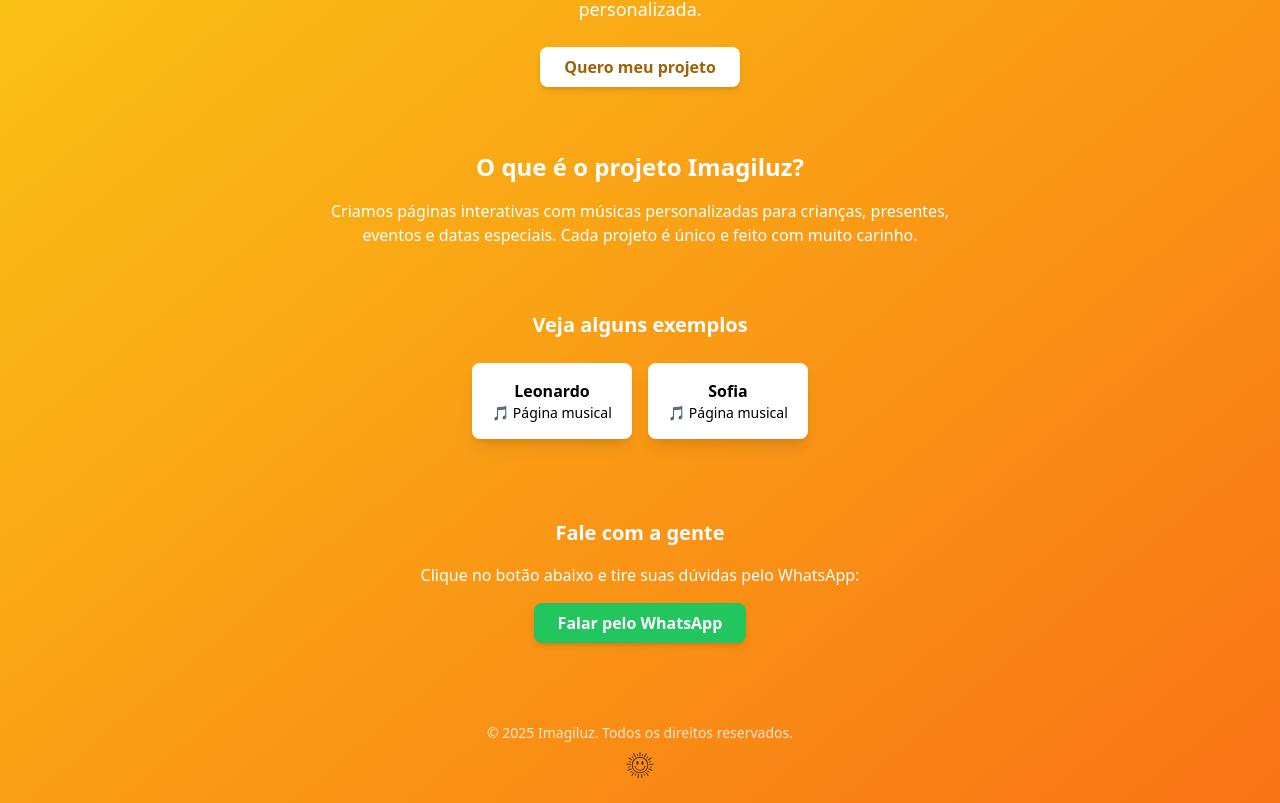
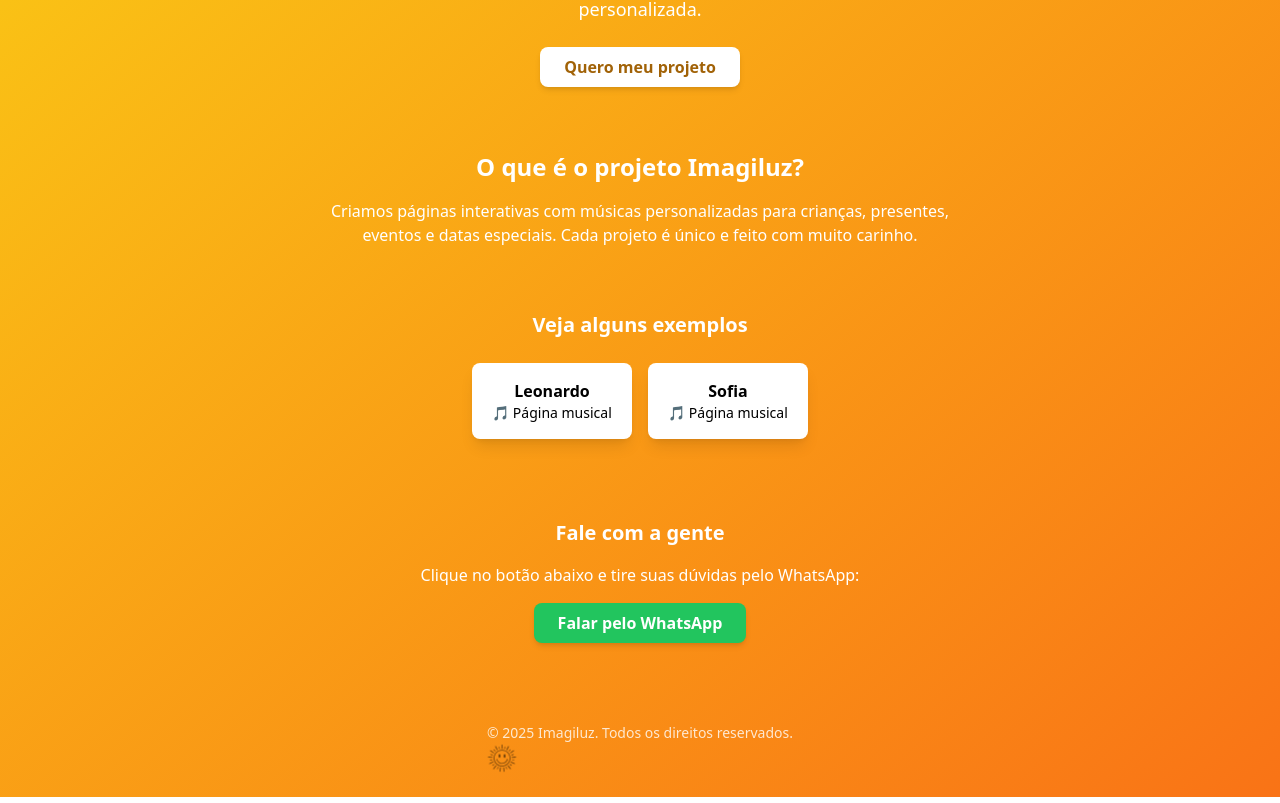
Before and after one commit to Cerebrocyber/testando2, a Next.js app: page /teste in a window 1280 px wide. Shown: the part 252-1055 px from the top of the page. Built offline with nearby package versions, Linux system fonts and the light colour scheme.

Commit message:
Update index.tsx

```diff
--- a/src/pages/teste/index.tsx
+++ b/src/pages/teste/index.tsx
@@ -77,7 +77,7 @@
             alt="Logo"
             width={30}
             height={30}
-            className="mx-auto mt-2"
+            className="footer-logo"
           />
         </Link>
       </footer>
```
